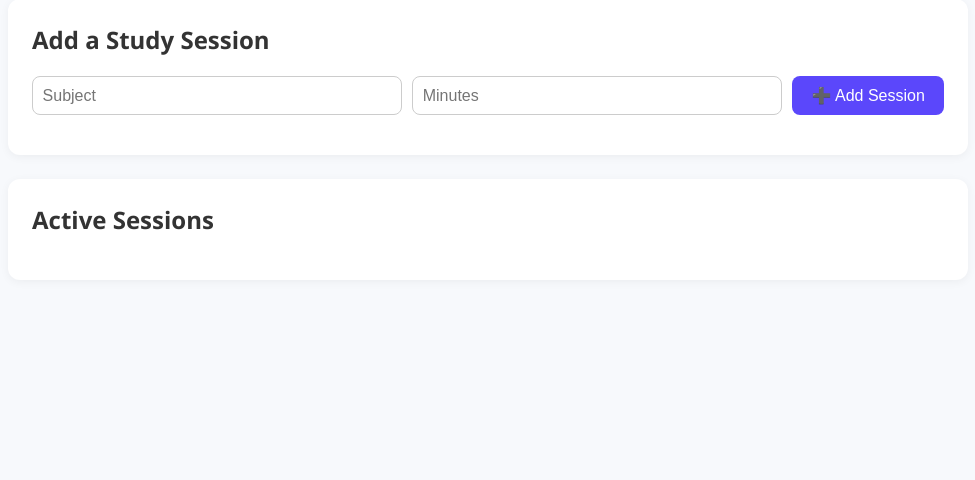
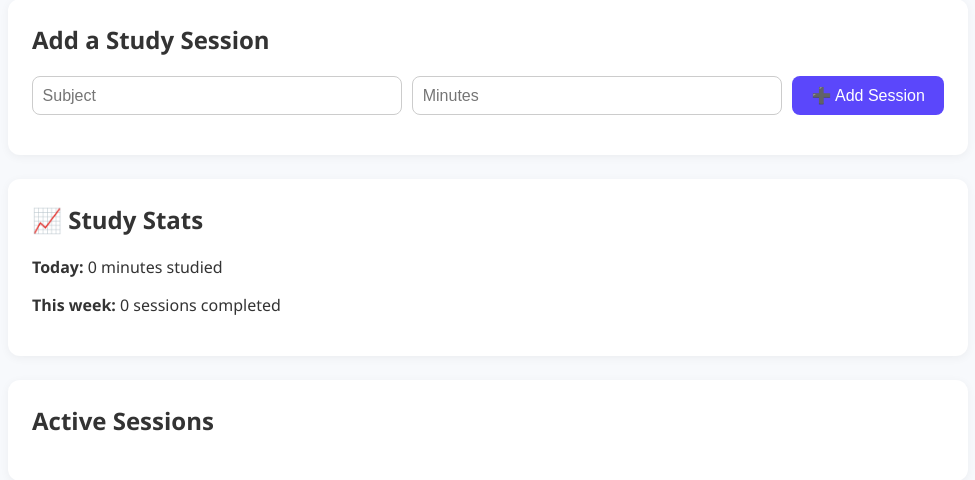
Before and after one commit to Hediii-coder/study-tracker, a Flask app: page / in a window 1280 px wide. Shown: the part 124-604 px from the top of the page, without its empty margins (152-1127 px from the left). Run offline with Flask 3, Linux system fonts and the light colour scheme.

Commit message:
fixed problem of localstorage data

```diff
--- a/app.py
+++ b/app.py
@@ -1,32 +1,47 @@
 from flask import Flask, render_template, request, redirect, url_for
 import time
+from datetime import datetime, timedelta
+import uuid  # For unique session IDs
 
 app = Flask(__name__)
 
 study_sessions = []
-next_id = 1
 
 @app.route('/')
 def index():
-    return render_template('index.html', sessions=study_sessions)
+    now = datetime.now()
+    today_total = 0
+    week_sessions = 0
+
+    for s in study_sessions:
+        created = datetime.fromisoformat(s['created_at'])
+        minutes = s['total_seconds'] // 60
+
+        if created.date() == now.date():
+            today_total += minutes
+
+        if now - created <= timedelta(days=7):
+            week_sessions += 1
+
+    return render_template('index.html', sessions=study_sessions,
+                           today_total=today_total, week_sessions=week_sessions)
 
 @app.route('/add', methods=['POST'])
 def add_session():
-    global next_id
     subject = request.form.get('subject')
     minutes = int(request.form.get('minutes', 0))
     if subject and minutes > 0:
         session = {
-            'id': next_id,
+            'id': str(uuid.uuid4()),  # Use UUID for unique IDs
             'subject': subject,
             'total_seconds': minutes * 60,
-            'start_time': int(time.time())  # Store start timestamp
+            'start_time': int(time.time()),  # Store start timestamp
+            'created_at': datetime.now().isoformat()
         }
         study_sessions.append(session)
-        next_id += 1
     return redirect(url_for('index'))
 
-@app.route('/delete/<int:id>', methods=['POST'])
+@app.route('/delete/<id>', methods=['POST'])
 def delete_session(id):
     global study_sessions
     study_sessions = [s for s in study_sessions if s['id'] != id]
--- a/templates/index.html
+++ b/templates/index.html
@@ -4,6 +4,7 @@
     <meta charset="UTF-8">
     <title>Study Tracker</title>
     <style>
+        /* Your existing CSS here, unchanged */
         body {
             font-family: 'Segoe UI', sans-serif;
             margin: 0;
@@ -99,7 +100,6 @@
             align-items: center;
         }
 
-
         .btns form {
             margin: 0;
         }
@@ -148,7 +148,11 @@
                 <button type="submit">➕ Add Session</button>
             </form>
         </div>
-
+        <div class="card">
+            <h2>📈 Study Stats</h2>
+            <p><strong>Today:</strong> {{ today_total }} minutes studied</p>
+            <p><strong>This week:</strong> {{ week_sessions }} sessions completed</p>
+        </div>
         <div class="card">
             <h2>Active Sessions</h2>
             <ul>
@@ -165,7 +169,7 @@
                     </div>
                     <div class="btns">
                         <button class="pause-btn" data-id="{{ session.id }}">Pause</button>
-                        <form action="/delete/{{ session.id }}" method="post">
+                        <form action="/delete/{{ session.id }}" method="post" class="delete-form" data-id="{{ session.id }}">
                             <button type="submit" class="delete-btn">Delete</button>
                         </form>
                     </div>
@@ -178,14 +182,39 @@
     <script>
         const timers = {};
 
+        // Clean up localStorage for sessions that no longer exist
+        const activeSessionIds = Array.from(document.querySelectorAll('.countdown')).map(el => el.dataset.id);
+
+        for (let i = 0; i < localStorage.length; i++) {
+            const key = localStorage.key(i);
+            if (key.startsWith('paused-') || key.startsWith('remaining-')) {
+                const id = key.split('-')[1];
+                if (!activeSessionIds.includes(id)) {
+                    localStorage.removeItem(key);
+                }
+            }
+        }
+
         document.querySelectorAll('.countdown').forEach(span => {
             const id = span.dataset.id;
             const total = parseInt(span.dataset.total);
             const start = parseInt(span.dataset.start);
+
             const paused = localStorage.getItem(`paused-${id}`) === "true";
-            const pausedSeconds = parseInt(localStorage.getItem(`remaining-${id}`)) || total;
+            let seconds;
 
-            let seconds = paused ? pausedSeconds : total - (Math.floor(Date.now() / 1000) - start);
+            if (paused) {
+                seconds = parseInt(localStorage.getItem(`remaining-${id}`)) || total;
+            } else {
+                const elapsed = Math.floor(Date.now() / 1000) - start;
+                seconds = total - elapsed;
+
+                // If negative, clamp to zero
+                if (seconds < 0) seconds = 0;
+
+                localStorage.setItem(`remaining-${id}`, seconds);
+                localStorage.setItem(`paused-${id}`, "false");
+            }
 
             function updateDisplay() {
                 if (seconds <= 0) {
@@ -210,6 +239,7 @@
             updateDisplay();
         });
 
+        // Pause button functionality
         document.querySelectorAll('.pause-btn').forEach(button => {
             button.addEventListener('click', () => {
                 const id = button.dataset.id;
@@ -229,6 +259,15 @@
                 button.textContent = "Resume";
             }
         });
+
+        // Clear localStorage for deleted sessions on delete click
+        document.querySelectorAll('.delete-form').forEach(form => {
+            form.addEventListener('submit', () => {
+                const id = form.dataset.id;
+                localStorage.removeItem(`paused-${id}`);
+                localStorage.removeItem(`remaining-${id}`);
+            });
+        });
     </script>
 </body>
 </html>
```
Lines whose indentation alone changed are shown as unchanged.
